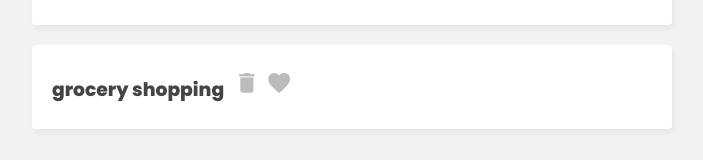
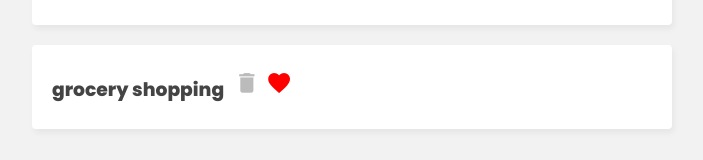
Before and after one commit to marcelindia/pinia-vue, a Vue app: page / in a window 1280 px wide. Shown: the part 365-525 px from the top of the page, without its empty margins (288-991 px from the left). Built offline with nearby package versions, Linux system fonts and the light colour scheme.

Commit message:
added color to fav icon

```diff
--- a/src/assets/main.css
+++ b/src/assets/main.css
@@ -59,6 +59,9 @@ header h1 {
   cursor: pointer;
   color: #bbb;
 }
+.task i.active {
+  color: red;
+}
 /* filter nav */
 .filter {
   width: 640px;
```
